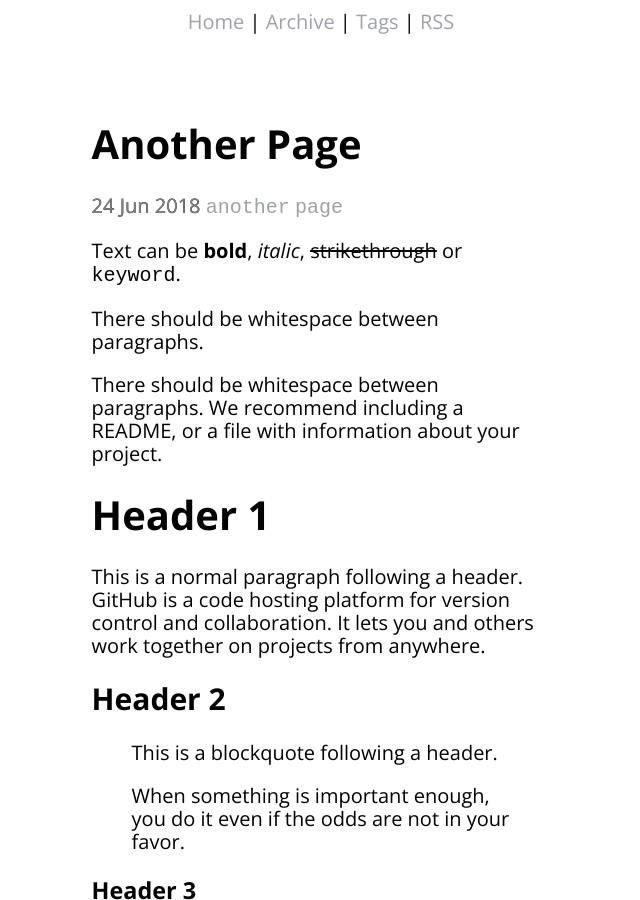
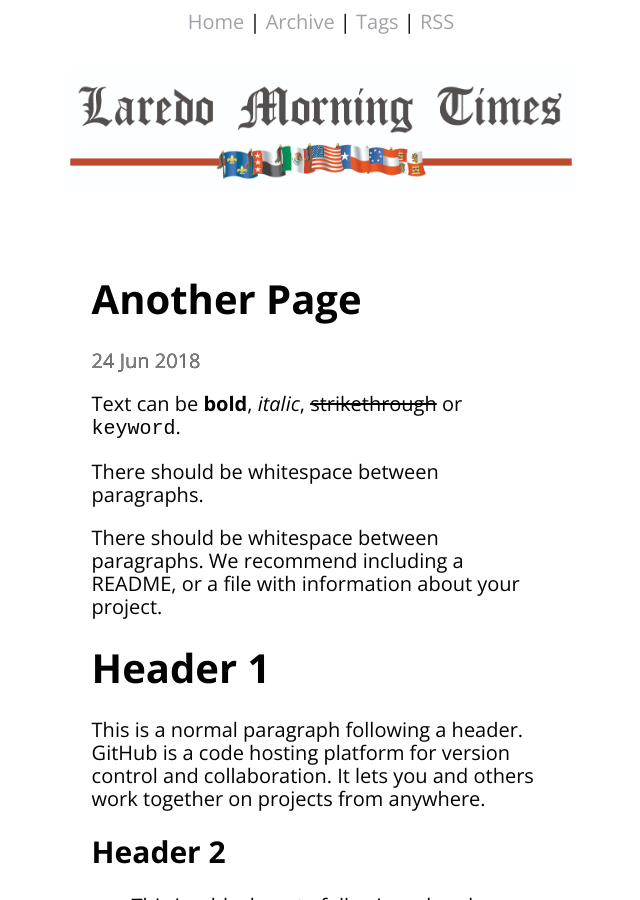
Before and after one commit to HSELaredoIT/HarmonyintheNews, a Jekyll site: the page built from _posts/2018-06-24-Another-Page.md, in a window 1280 px wide and 900 px high. Shown: the whole window, without its empty margins (319-959 px from the left). Built offline with Jekyll 4.4.1, drawn with Linux system fonts in a browser that asks for light colours.

Commit message:
initial page layout

```diff
--- a/_layouts/post.html
+++ b/_layouts/post.html
@@ -1,11 +1,13 @@
 ---
 layout: default
 ---
+<header class="block logo">
+	<img src="{{ site.url }}{{ site.baseurl }}/assets/brand_laredo_logo_download.jpeg" alt="logo">
+</header>
 
 <article class="block">
   <h1> {{ page.title }} </h1>
   <time datetime="{{ page.date | date_to_xmlschema }}" class="by-line">{{ page.date | date_to_string }}</time>
-  {% include tags.html %}
   <br/>
   {{ content }}
 </article>
```
Also changed, not shown: assets/brand_laredo_logo_download.jpeg (added).
